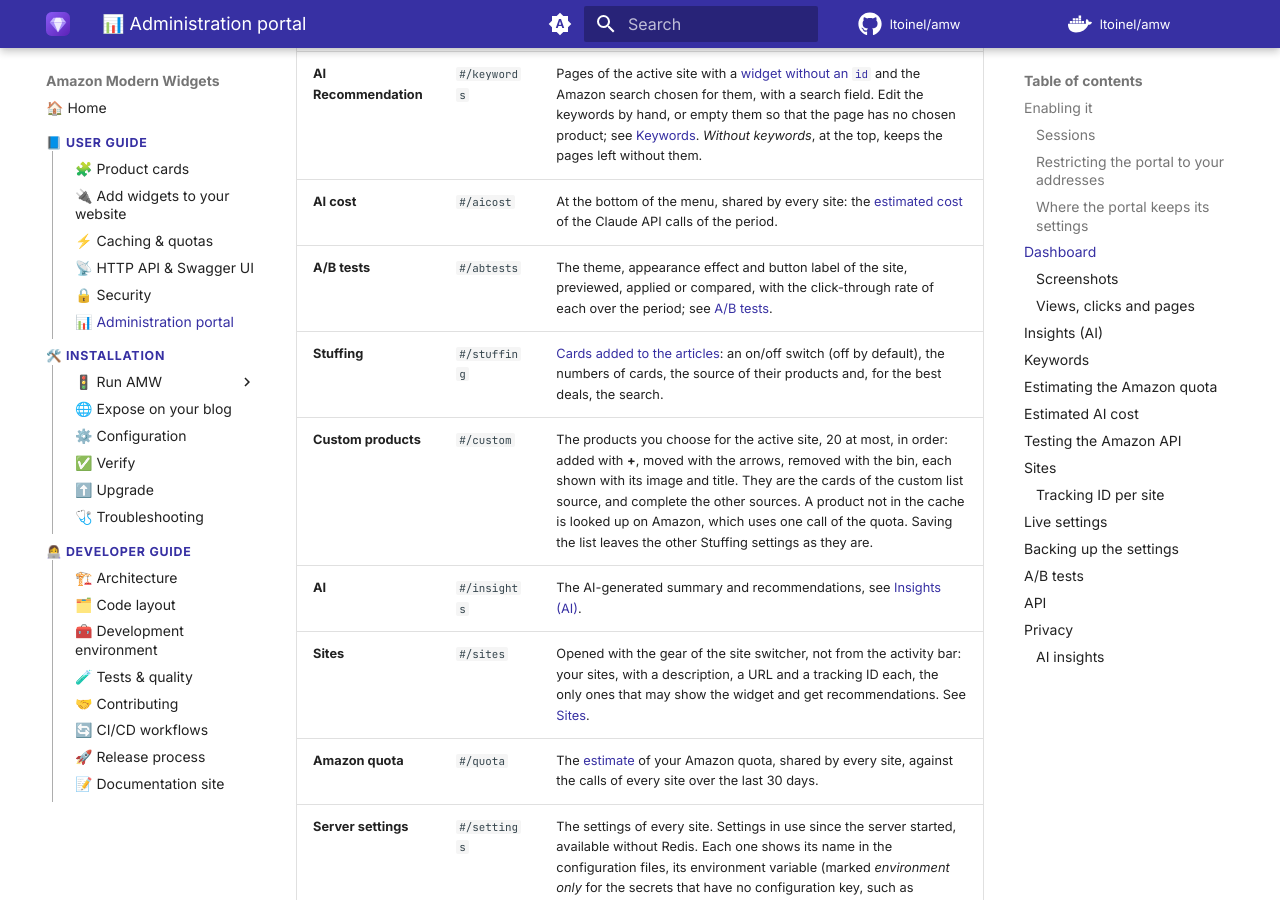
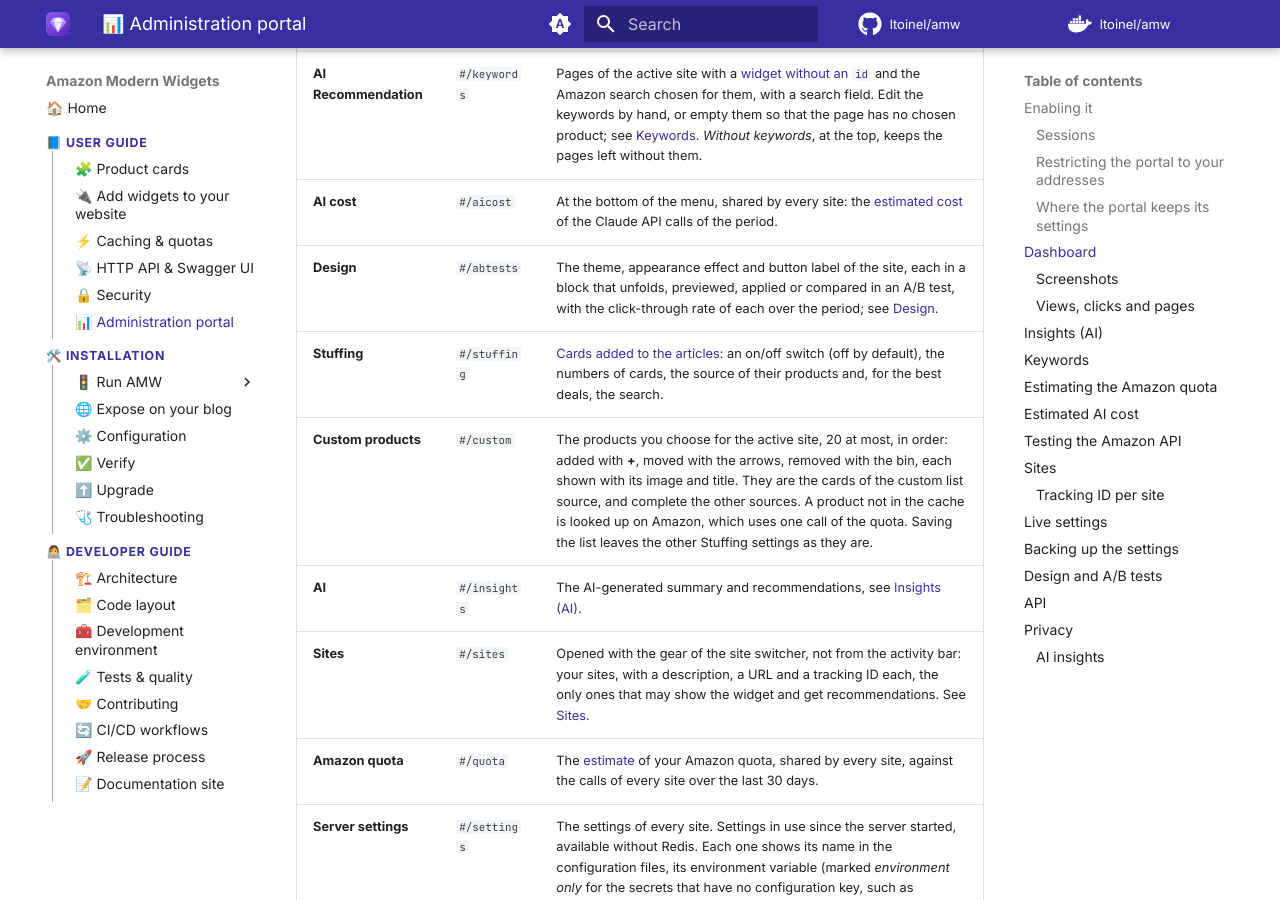
Before and after one commit to ltoinel/amw, an MkDocs documentation site: the page built from docs/user-guide/admin-portal.md, in a window 1280 px wide and 900 px high, scrolled down 3657 px. Built offline with MkDocs 1.6.1 and Material for MkDocs 9.7.7, drawn with Linux system fonts in a browser that asks for light colours; comment, search, counter and statistics services are not loaded; some of the changed text lies outside the part shown.

Commit message:
feat(admin): rename the a/b tests view to design, with collapsible blocks (#497)
The A/B tests view becomes Design, as it first sets how the cards look.
Theme, appearance effect and button label fold into blocks whose summary
says the current value; the block of a running test opens by itself.

The preview frame loses its white backdrop: the browser painted one
because the frame and the portal had different colour schemes. The frame
now has no border nor background.

Closes #496

Co-authored-by: Ludovic Toinel <ltoinel@free.fr>
Co-authored-by: Claude Opus 5.5 <noreply@anthropic.com>

```diff
--- a/docs/user-guide/admin-portal.md
+++ b/docs/user-guide/admin-portal.md
@@ -109,7 +109,7 @@ it.
 | **To replace** | `#/notfound` | Products Amazon no longer returns and still requested over the period (by their last failed lookup; the number of failed lookups counts from the first one), with how long they have been missing (hours, then days after 48 h), a link to their Amazon page (product page for an ASIN, search for a keyword) and the pages where they are still embedded. Click the *Failed lookups*, *Missing for* or *Pages* header to rank them. |
 | **AI Recommendation** | `#/keywords` | Pages of the active site with a [widget without an `id`](widget.md#auto) and the Amazon search chosen for them, with a search field. Edit the keywords by hand, or empty them so that the page has no chosen product; see [Keywords](#keywords). *Without keywords*, at the top, keeps the pages left without them. |
 | **AI cost** | `#/aicost` | At the bottom of the menu, shared by every site: the [estimated cost](#ai-cost) of the Claude API calls of the period. |
-| **A/B tests** | `#/abtests` | The theme, appearance effect and button label of the site, previewed, applied or compared, with the click-through rate of each over the period; see [A/B tests](#effects). |
+| **Design** | `#/abtests` | The theme, appearance effect and button label of the site, each in a block that unfolds, previewed, applied or compared in an A/B test, with the click-through rate of each over the period; see [Design](#effects). |
 | **Stuffing** | `#/stuffing` | [Cards added to the articles](integration.md#stuffing): an on/off switch (off by default), the numbers of cards, the source of their products and, for the best deals, the search. |
 | **Custom products** | `#/custom` | The products you choose for the active site, 20 at most, in order: added with **+**, moved with the arrows, removed with the bin, each shown with its image and title. They are the cards of the custom list source, and complete the other sources. A product not in the cache is looked up on Amazon, which uses one call of the quota. Saving the list leaves the other Stuffing settings as they are. |
 | **AI** | `#/insights` | The AI-generated summary and recommendations, see [Insights (AI)](#insights). |
@@ -387,9 +387,9 @@ or another one. The import checks every section first: one invalid section, or r
 on a server without `Recommendation.enabled`, and nothing changes. A section missing from the file
 keeps its current value. Keep a copy after a change, so that a lost Redis is a two-click repair.
 
-## A/B tests {#effects}
+## Design and A/B tests {#effects}
 
-The **A/B tests** view sets the [theme](widget.md#themes), the [appearance effect](widget.md#effects)
+The **Design** view (formerly *A/B tests*) sets the [theme](widget.md#themes), the [appearance effect](widget.md#effects)
 and the button label of the active site, or compares a few of them, and shows the views, clicks and
 click-through rate of each on the selected period. Each one has a **preview**: a sample card with
 the value chosen, drawn by the real `widget.js` without calling Amazon or counting anything
```
Also changed, not shown: admin/src/components/AbExperiment.vue (+7 -5 lines), admin/src/style.css (+9 -3 lines), docs/user-guide/widget.md (+1 -1 lines), 2 other files.
